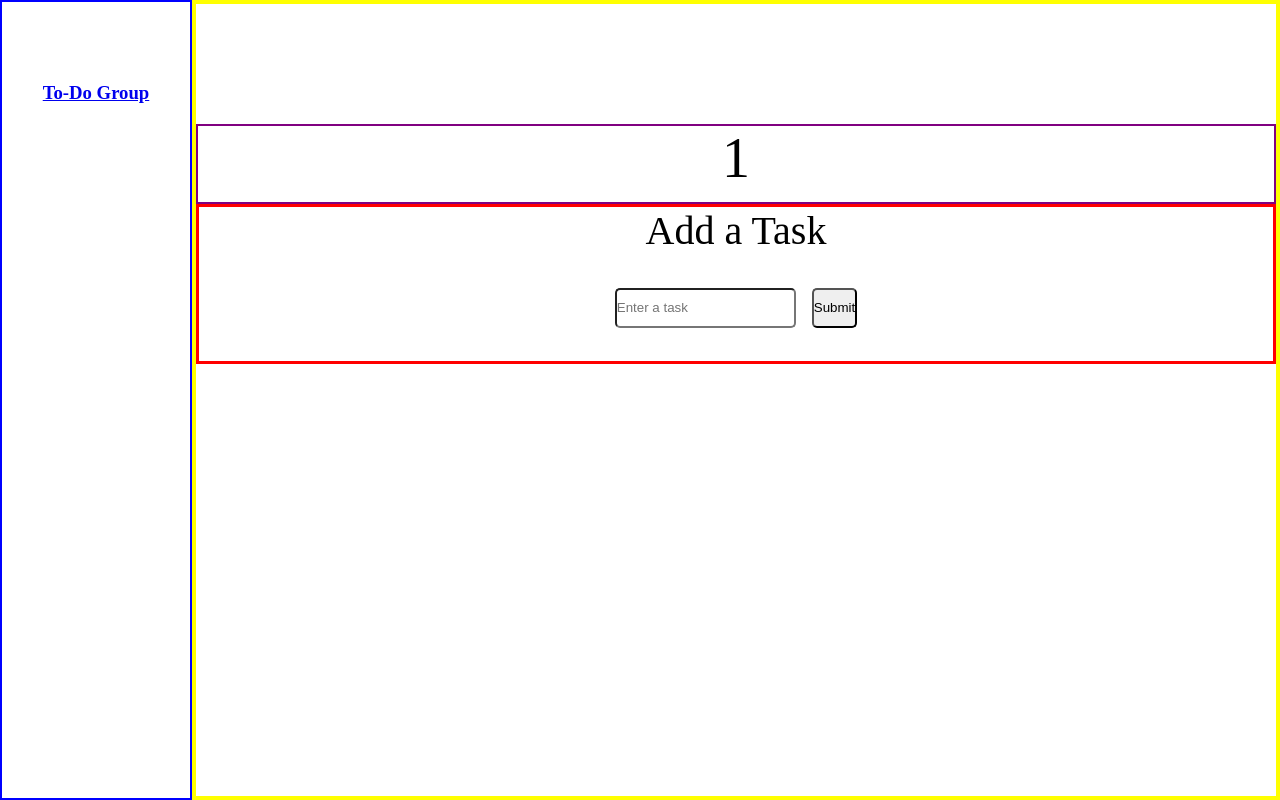
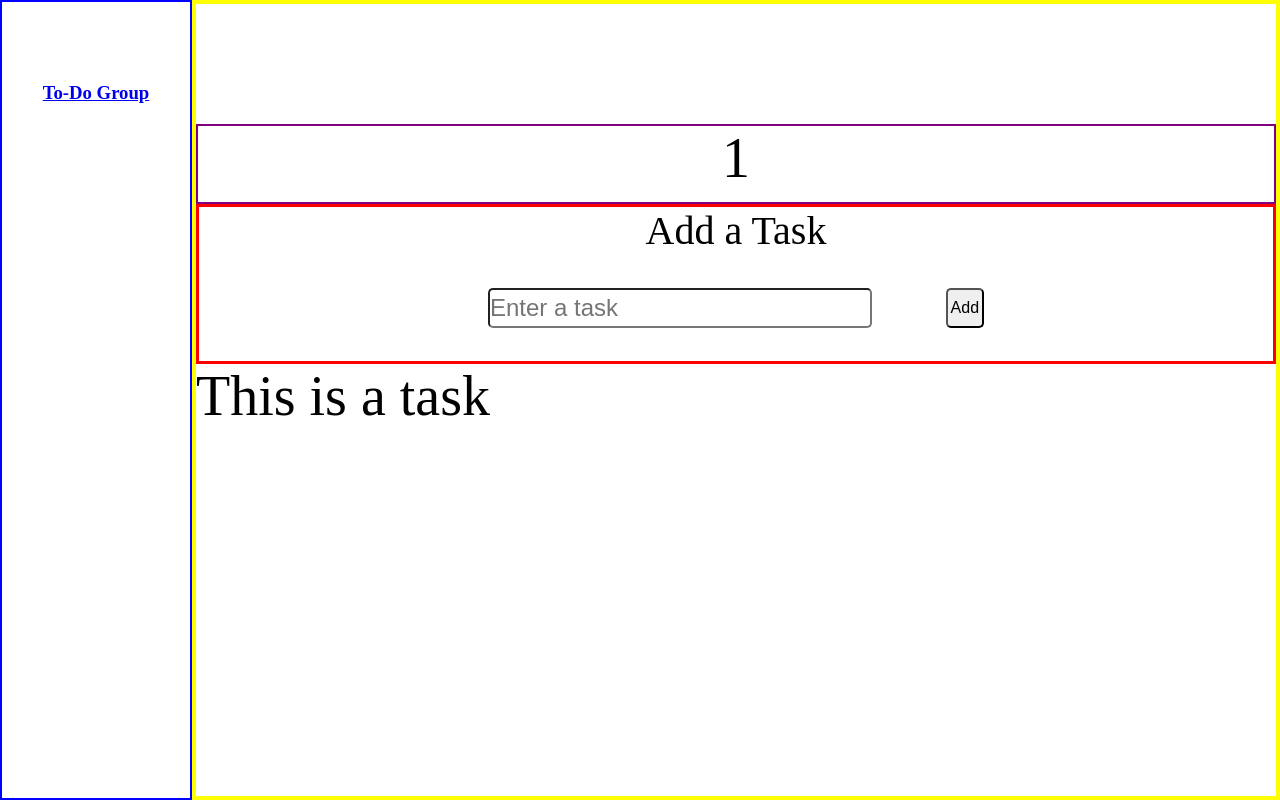
Before and after one commit to msi43089/to-do, a React (Create React App) app: page /lists/1 in a window 1280 px wide. Built offline with nearby package versions, Linux system fonts and the light colour scheme.

Commit message:
Set up Task Slice

```diff
--- a/src/app/App.css
+++ b/src/app/App.css
@@ -26,6 +26,8 @@ h2 {
   margin-bottom: 2vh;
 }
 
+/*Wrappers*/
+
 .home, .addList {
   text-align: center;
   padding-top: 30vh;
@@ -47,12 +49,14 @@ form {
   justify-content: center;
   font-size: 2vh;
   background-color: rgb(68, 128, 225);
-  color: white
+  color: white;
 }
 
 #listName {
   font-size: 3vh;
 }
+
+/*Form*/
 
 input {
   height: 5vh;
@@ -114,3 +118,19 @@ h3 {
 .task-form {
   width: 100%;
 }
+
+#task {
+  width: 30vw;
+  font-size: 3vh;
+}
+
+.task-inputs {
+  width: 40vw;
+  display: flex;
+  justify-content: space-between;
+}
+
+.taskBtn {
+  width: 3vw;
+  font-size: 2vh;
+}
--- a/src/app/App.js
+++ b/src/app/App.js
@@ -1,6 +1,6 @@
 import "./App.css";
 import Lists from "../components/Lists";
-import AddList from "../features/AddList";
+import AddList from "../features/AddList/AddList";
 import { Routes, Route } from "react-router-dom";
 import Home from "../components/Home";
 import List from "../components/List";
--- a/src/app/store.js
+++ b/src/app/store.js
@@ -1,8 +1,10 @@
 import { configureStore } from "@reduxjs/toolkit";
-import listNameReducer from "../features/addListSlice.js";
+import listNameReducer from "../features/AddList/addListSlice";
+import addTaskReducer from "../features/Task/taskSlice";
 
 export default configureStore({
   reducer: {
     listName: listNameReducer,
+    addTask: addTaskReducer,
   },
 });
--- a/src/components/List.js
+++ b/src/components/List.js
@@ -1,17 +1,29 @@
 import React from "react";
 import { useParams } from "react-router-dom";
+import Task from "../features/Task/Task";
+import { useDispatch, useSelector } from "react-redux";
+import { addTask } from "../features/Task/taskSlice";
 
 export default function List() {
   const { taskId } = useParams();
+  const dispatch = useDispatch();
+
+  const handleSubmit = (event) => {
+    event.preventDefault();
+    dispatch(addTask({ test: "test object" }));
+  };
 
   return (
     <div className="list">
       <div className="list-title">{taskId}</div>
-      <form className="task-form">
+      <form className="task-form" onSubmit={handleSubmit}>
         <label>Add a Task</label>
-        <input type="text" placeholder="Enter a task" />
-        <input type="submit" value="Submit" />
+        <div className="task-inputs">
+          <input type="text" placeholder="Enter a task" id="task" />
+          <input type="submit" value="Add" className="taskBtn" />
+        </div>
       </form>
+      <Task />
     </div>
   );
 }
--- a/src/components/Lists.js
+++ b/src/components/Lists.js
@@ -1,6 +1,6 @@
 import React from "react";
 import "../app/App.css";
-import { selectList, deleteListName } from "../features/addListSlice";
+import { selectList, deleteListName } from "../features/AddList/addListSlice";
 import { useSelector, useDispatch } from "react-redux";
 import { Link, useParams } from "react-router-dom";
 
--- a/src/features/AddList.js
+++ b/src/features/AddList/AddList.js
@@ -1,5 +1,5 @@
 import React from "react";
-import "../app/App.css";
+import "../../app/App.css";
 import { useDispatch, useSelector } from "react-redux";
 import { selectListName, createListName, addListName } from "./addListSlice";
 
@@ -20,7 +20,6 @@ export default function AddList() {
 
   return (
     <div className="addList">
-      <div>Test</div>
       <form onSubmit={handleSubmit}>
         <label>Create a new To-Do list</label>
         <input
--- a/src/features/addListSlice.js
+++ b/src/features/AddList/addListSlice.js
@@ -1,4 +1,4 @@
-import { createSlice, current } from "@reduxjs/toolkit";
+import { createSlice } from "@reduxjs/toolkit";
 
 export const listNameSlice = createSlice({
   name: "listName",
--- /dev/null
+++ b/src/features/Task/Task.js
@@ -0,0 +1,5 @@
+import React from "react";
+
+export default function Task() {
+  return <div>This is a task</div>;
+}
--- /dev/null
+++ b/src/features/Task/taskSlice.js
@@ -0,0 +1,19 @@
+import { createSlice, current } from "@reduxjs/toolkit";
+
+export const taskSlice = createSlice({
+  name: "task",
+  initialState: { work: { id: 1, text: "this is a task" } },
+  reducers: {
+    addTask: (state, action) => {
+      console.log(current(state));
+    },
+    removeTask: (state, action) => {},
+    editTask: (state, action) => {},
+  },
+});
+
+export const { addTask } = taskSlice.actions;
+
+export const selectAddTask = (state) => state.task;
+
+export default taskSlice.reducer;
```
